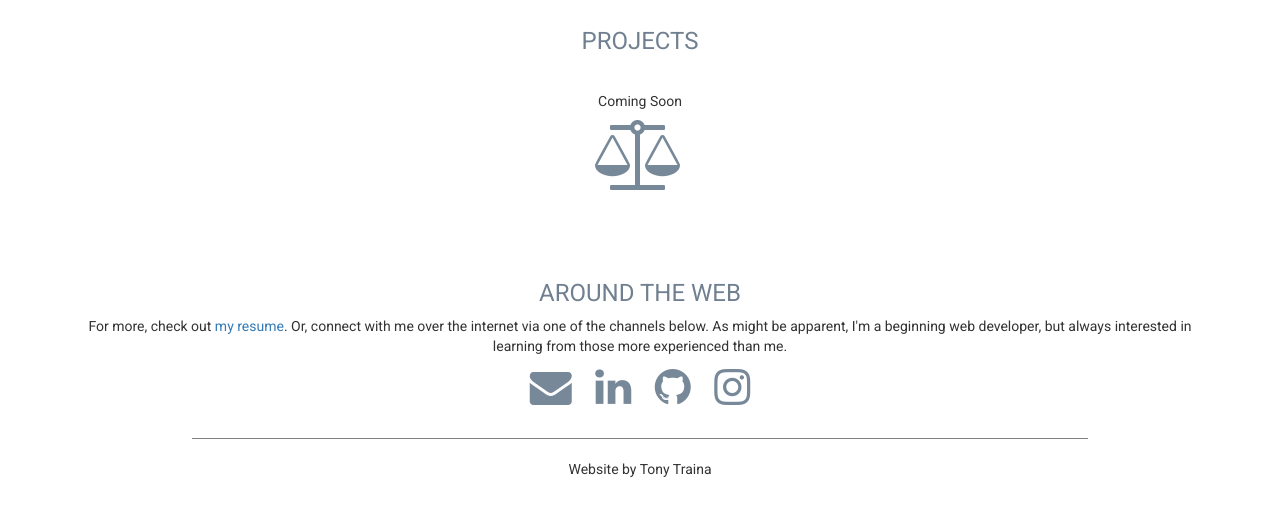
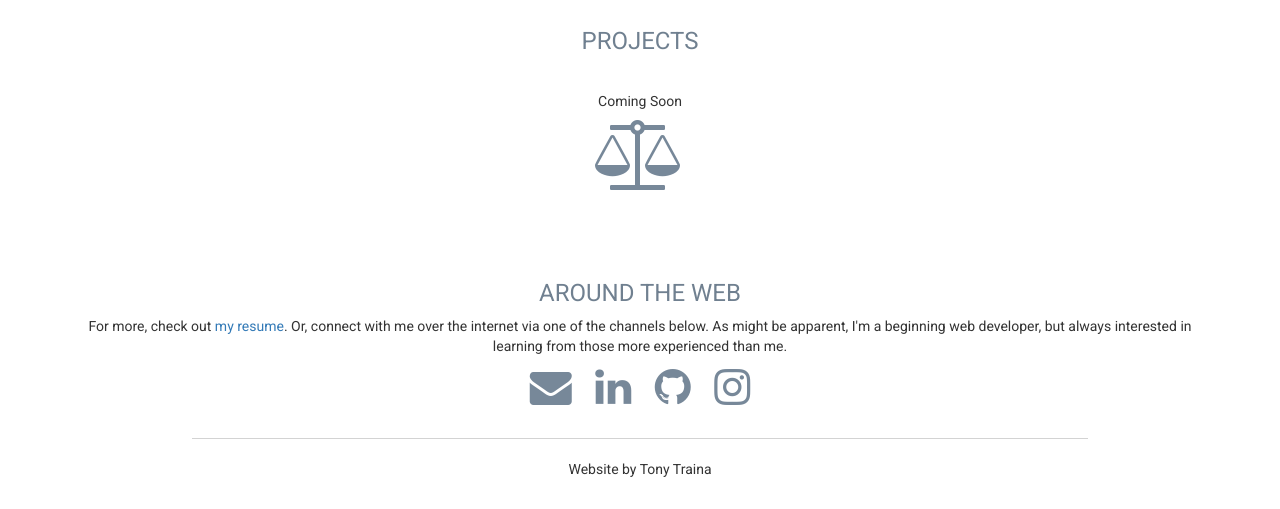
Before and after one commit to anthonytraina/tonytraina.github.io, a plain HTML site: page index.html in a window 1280 px wide. Shown: the part 993-1502 px from the top of the page. Drawn offline with nearby package versions, Linux system fonts and the light colour scheme.

Commit message:
Update index.html

```diff
--- a/index.html
+++ b/index.html
@@ -46,7 +46,7 @@
           }
 
           hr {
-              border-color:grey;
+              border-color:lightgrey;
           }
 
           .logo {
```
